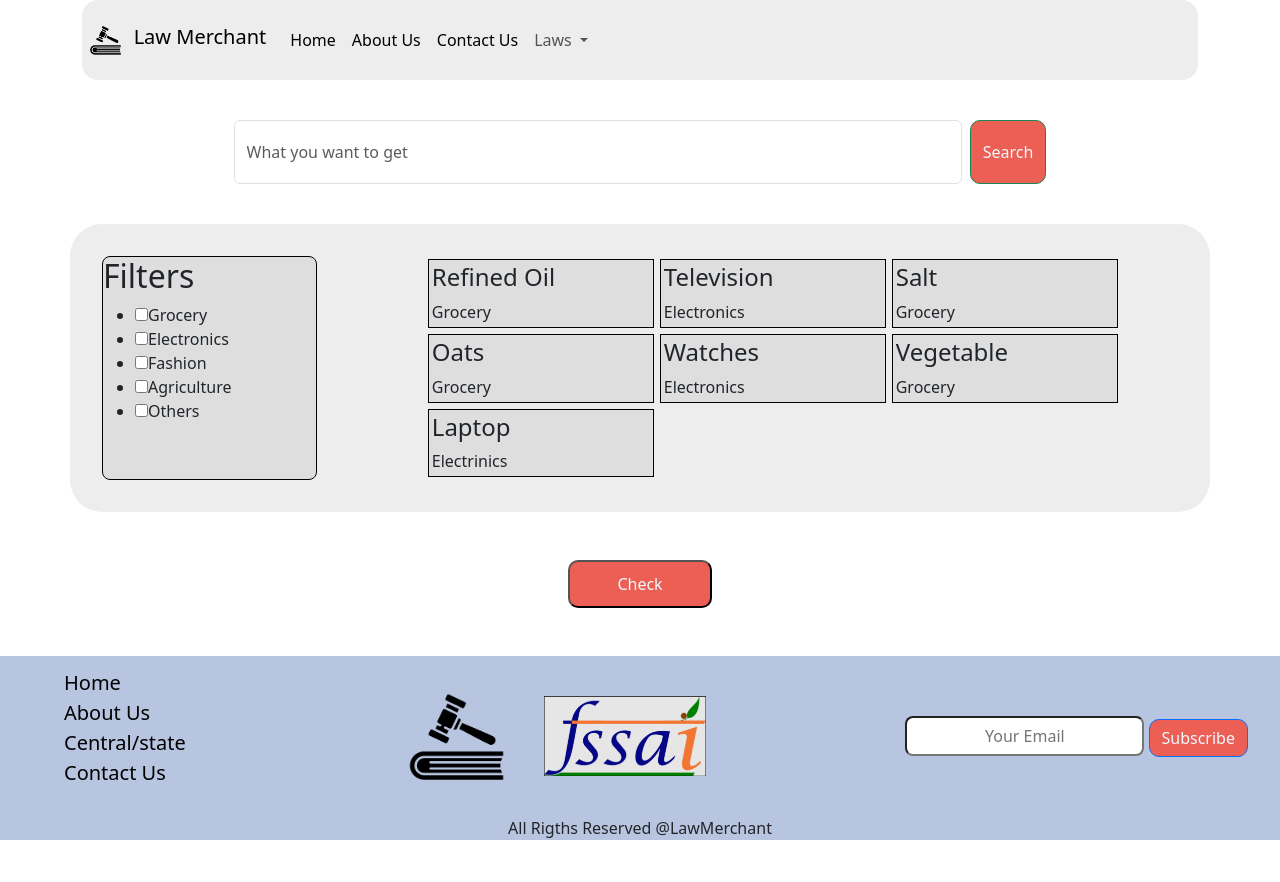
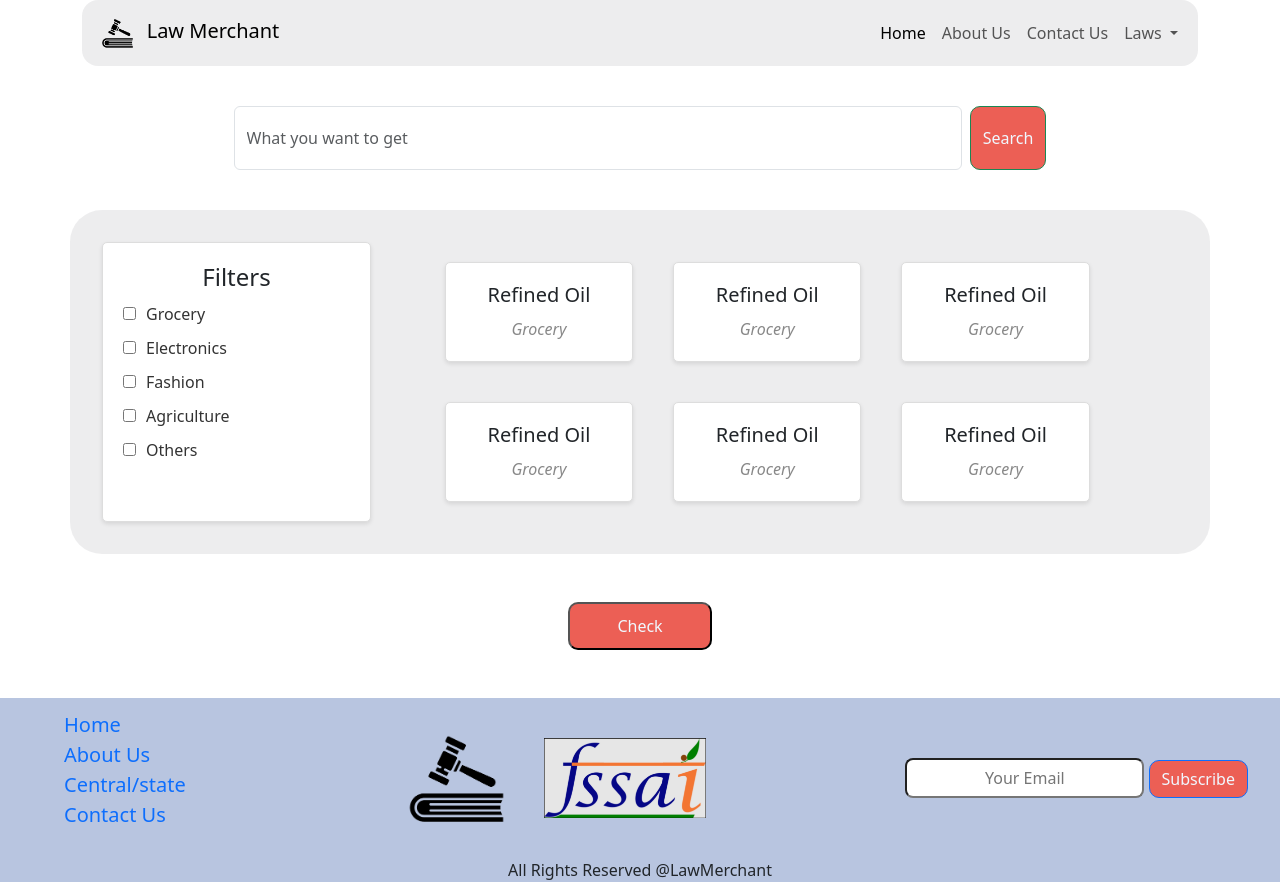
Before and after one commit to RiteshPhadtare2004/LawMerchant, a Django app: page /state in a window 1280 px wide. Before the commit the page ends 840 px from the top, so only its background shows below. Run offline with Django 5.2, Linux system fonts and the light colour scheme.

Commit message:
new css updated

```diff
--- a/law_merchant/settings.py
+++ b/law_merchant/settings.py
@@ -131,3 +131,8 @@ DEFAULT_AUTO_FIELD = 'django.db.models.BigAutoField'
 STATICFILES_DIRS = [
     os.path.join(BASE_DIR, "static")
 ]
+
+STATIC_URL = '/static/'
+STATICFILES_DIRS = [
+    BASE_DIR / "static",
+]
--- a/static/home/css/central.css
+++ b/static/home/css/central.css
@@ -129,6 +129,9 @@ p{
     flex-direction: column;
     border-radius: 0.5rem;
 }
+.divl ul{
+    text-decoration: none;
+}
 .divr{
     display: flex;
     flex-wrap: wrap;
@@ -158,3 +161,61 @@ p{
     margin: 3px;
     padding: 3px;
 }
+.ul li{
+    list-style: none;
+}
+
+.product-card {
+    background-color: #fff; /* White background */
+    border: 1px solid #ddd; /* Light gray border */
+    border-radius: 5px; /* Rounded corners */
+    box-shadow: 0 2px 4px rgba(0, 0, 0, 0.1); /* Drop shadow */
+    padding: 20px; /* Padding inside the card */
+    width: 25%; /* Card width */
+    margin: 20px; /* Margin around the card */
+    text-align: center; /* Center-align text */
+}
+
+.product-title {
+    font-size: 20px; /* Larger font size for title */
+    margin-bottom: 10px; /* Spacing below title */
+}
+
+.product-category {
+    font-style: italic; /* Italic style for category */
+    color: #888; /* Gray color for category */
+}
+
+.filters {
+    background-color: #fff; /* White background */
+    border: 1px solid #ddd; /* Light gray border */
+    border-radius: 5px; /* Rounded corners */
+    box-shadow: 0 2px 4px rgba(0, 0, 0, 0.1); /* Rounded corners */
+    padding: 20px; /* Padding inside the container */
+    width: 25%;
+}
+
+.filters h2 {
+    font-size: 24px; /* Larger font size for heading */
+    margin-bottom: 10px; /* Spacing below heading */
+    text-align: center;
+}
+
+.filter-list {
+    list-style-type: none; /* Remove bullet points */
+    padding: 0; /* Remove default padding */
+}
+
+.filter-list li {
+    margin-bottom: 10px; /* Spacing between each filter */
+}
+
+.filter-list li label {
+    margin-left: 5px; /* Spacing between checkbox and label */
+    font-size: 16px; /* Font size for labels */
+    color: #333; /* Text color */
+}
+
+.filter-list li input[type="checkbox"] {
+    margin-right: 5px; /* Spacing between checkboxes */
+}
--- a/templates/central.html
+++ b/templates/central.html
@@ -1,68 +1,51 @@
+{% load static %}
 <!DOCTYPE html>
 <html lang="en">
+
 <head>
-    <meta charset="UTF-8" />
-    <meta name="viewport" content="width=device-width, initial-scale=1.0" />
-    {% load static %}
-    <link
-      href="https://cdn.jsdelivr.net/npm/bootstrap@5.3.2/dist/css/bootstrap.min.css"
-      rel="stylesheet"
-      integrity="sha384-T3c6CoIi6uLrA9TneNEoa7RxnatzjcDSCmG1MXxSR1GAsXEV/Dwwykc2MPK8M2HN"
-      crossorigin="anonymous"
-    />
-    <link href="{% static 'home/css/central.css' %}" rel="stylesheet" />
+  <meta charset="UTF-8">
+  <meta name="viewport" content="width=device-width, initial-scale=1.0">
+  <title>Central</title>
+  <link rel="stylesheet" href="https://cdn.jsdelivr.net/npm/bootstrap@5.3.2/dist/css/bootstrap.min.css"
+    integrity="sha384-T3c6CoIi6uLrA9TneNEoa7RxnatzjcDSCmG1MXxSR1GAsXEV/Dwwykc2MPK8M2HN" crossorigin="anonymous">
+  <link rel="stylesheet" href="{% static 'home/css/central.css' %}">
+</head>
 
-    <title>Central</title>
-  </head>
 <body>
+  <!-- Your remaining HTML content here -->
+
+
   <section class="contact">
     <div class="container">
       <nav class="navbar navbar-expand-lg bg-body-tertiary">
-          <div class="nav container-fluid">
-            <div>
-              <img src="{% static 'home/images/logo.png' %}" height="40px" />
-              <a class="navbar-brand" href="/">Law Merchant</a>
-              <button
-                class="navbar-toggler"
-                type="button"
-                data-bs-toggle="collapse"
-                data-bs-target="#navbarSupportedContent"
-                aria-controls="navbarSupportedContent"
-                aria-expanded="false"
-                aria-label="Toggle navigation"
-              >
+        <div class="container-fluid">
+          <a class="navbar-brand" href="/">
+            <img src="{% static 'home/images/logo.png' %}" height="40px" alt="Logo">
+            Law Merchant
+          </a>
+          <button class="navbar-toggler" type="button" data-bs-toggle="collapse"
+            data-bs-target="#navbarSupportedContent" aria-controls="navbarSupportedContent" aria-expanded="false"
+            aria-label="Toggle navigation">
             <span class="navbar-toggler-icon"></span>
           </button>
-            </div>
-            <div
-              class="collapse navbar-collapse h-list"
-              id="navbarSupportedContent"
-            >
-              <ul class="navbar-nav me-auto mb-2 mb-lg-0">
+          <div class="collapse navbar-collapse" id="navbarSupportedContent">
+            <ul class="navbar-nav ms-auto mb-2 mb-lg-0">
               <li class="nav-item">
-                  <a class="nav-link active" aria-current="page" href="/"
-                    >Home</a
-                  >
-                  <a class="nav-link active" aria-current="page" href="/about"
-                    >About Us</a
-                  >
-                  <a class="nav-link active" aria-current="page" href="/contact"
-                    >Contact Us</a
-                  >
-
-                  <a
-                    class="nav-link dropdown-toggle"
-                    href="#"
-                    role="button"
-                    data-bs-toggle="dropdown"
-                    aria-expanded="false"
-                  >
+                <a class="nav-link active" aria-current="page" href="/">Home</a>
+              </li>
+              <li class="nav-item">
+                <a class="nav-link" href="/about">About Us</a>
+              </li>
+              <li class="nav-item">
+                <a class="nav-link" href="/contact">Contact Us</a>
+              </li>
+              <li class="nav-item dropdown">
+                <a class="nav-link dropdown-toggle" href="#" id="navbarDropdown" role="button" data-bs-toggle="dropdown"
+                  aria-expanded="false">
                   Laws
                 </a>
-                  <ul class="dropdown-menu">
-                    <li>
-                      <a class="dropdown-item" href="/central">Central</a>
-                    </li>
+                <ul class="dropdown-menu" aria-labelledby="navbarDropdown">
+                  <li><a class="dropdown-item" href="/central">Central</a></li>
                   <li><a class="dropdown-item" href="/state">State</a></li>
                 </ul>
               </li>
@@ -78,84 +61,77 @@
       </form>
     </div>
     <div class="maindiv container">
-            <div class="divl">
+      <div class="filters">
         <h2>Filters</h2>
-                <ul>
-                    <li><input type="checkbox">Grocery</li>
-                    <li><input type="checkbox">Electronics</li>
-                    <li><input type="checkbox">Fashion</li>
-                    <li><input type="checkbox">Agriculture</li>
-                    <li><input type="checkbox">Others</li>
+        <ul class="filter-list">
+            <li><input type="checkbox" id="groceryCheckbox"><label for="groceryCheckbox">Grocery</label></li>
+            <li><input type="checkbox" id="electronicsCheckbox"><label for="electronicsCheckbox">Electronics</label></li>
+            <li><input type="checkbox" id="fashionCheckbox"><label for="fashionCheckbox">Fashion</label></li>
+            <li><input type="checkbox" id="agricultureCheckbox"><label for="agricultureCheckbox">Agriculture</label></li>
+            <li><input type="checkbox" id="othersCheckbox"><label for="othersCheckbox">Others</label></li>
         </ul>
     </div>
+
       <div class="divr">
-                <div class="products">
-                    <h4>Refined Oil</h4>
-                    <p>Grocery</p>
+        <div class="product-card">
+          <h4 class="product-title">Refined Oil</h4>
+          <p class="product-category">Grocery</p>
         </div>
-                <div class="products">
-                    <h4>Television</h4>
-                    <p>Electronics</p>
+
+        <div class="product-card">
+          <h4 class="product-title">Refined Oil</h4>
+          <p class="product-category">Grocery</p>
         </div>
-                <div class="products">
-                    <h4>Salt</h4>
-                    <p>Grocery</p>
+        <div class="product-card">
+          <h4 class="product-title">Refined Oil</h4>
+          <p class="product-category">Grocery</p>
         </div>
-                <div class="products">
-                    <h4>Oats</h4>
-                    <p>Grocery</p>
+        <div class="product-card">
+          <h4 class="product-title">Refined Oil</h4>
+          <p class="product-category">Grocery</p>
         </div>
-                <div class="products">
-                    <h4>Watches</h4>
-                    <p>Electronics</p>
+        <div class="product-card">
+          <h4 class="product-title">Refined Oil</h4>
+          <p class="product-category">Grocery</p>
         </div>
-                <div class="products">
-                    <h4>Vegetable</h4>
-                    <p>Grocery</p>
-                </div>
-                <div class="products">
-                    <h4>Laptop</h4>
-                    <p>Electrinics</p>
+        <div class="product-card">
+          <h4 class="product-title">Refined Oil</h4>
+          <p class="product-category">Grocery</p>
         </div>
       </div>
     </div>
     <div class="heh">
       <a href="/verify"><button class="butn nn">Check</button></a>
     </div>
+  </section>
 
-
-
-    </section>
   <section class="m-footer">
     <div class="footer">
       <div class="f-left">
         <ul>
-              <a href="/"><li>Home</li></a>
-              <a href="/about"><li>About Us</li></a>
-              <a href="/central"><li>Central/state</li></a>
-              <a href="/contact"><li>Contact Us</li></a>
+          <li><a href="/">Home</a></li>
+          <li><a href="/about">About Us</a></li>
+          <li><a href="/central">Central/state</a></li>
+          <li><a href="/contact">Contact Us</a></li>
         </ul>
       </div>
       <div class="f-middle">
-            <img src="{% static 'home/images/logo.png' %}" height="120px" />
-            <img src="{% static 'home/images/fssailogo.png' %}" height="80px" />
+        <img src="{% static 'home/images/logo.png' %}" height="120px" alt="Logo">
+        <img src="{% static 'home/images/fssailogo.png' %}" height="80px" alt="FSSAI Logo">
       </div>
       <div class="f-right">
         <form>
-              <input type="gmail" placeholder="Your Email" />
+          <input type="email" placeholder="Your Email">
           <button class="butn btn btn-primary">Subscribe</button>
         </form>
       </div>
     </div>
-        <div>
-          <p align="center">All Rigths Reserved @LawMerchant</p>
-        </div>
+    <p class="text-center">All Rights Reserved @LawMerchant</p>
   </section>
 
-    <script
-      src="https://cdn.jsdelivr.net/npm/bootstrap@5.3.2/dist/js/bootstrap.bundle.min.js"
+  <script src="https://cdn.jsdelivr.net/npm/bootstrap@5.3.2/dist/js/bootstrap.bundle.min.js"
     integrity="sha384-C6RzsynM9kWDrMNeT87bh95OGNyZPhcTNXj1NW7RuBCsyN/o0jlpcV8Qyq46cDfL"
-      crossorigin="anonymous"
-    ></script>
+    crossorigin="anonymous"></script>
 </body>
+
 </html>
```
Lines whose indentation alone changed are shown as unchanged.
